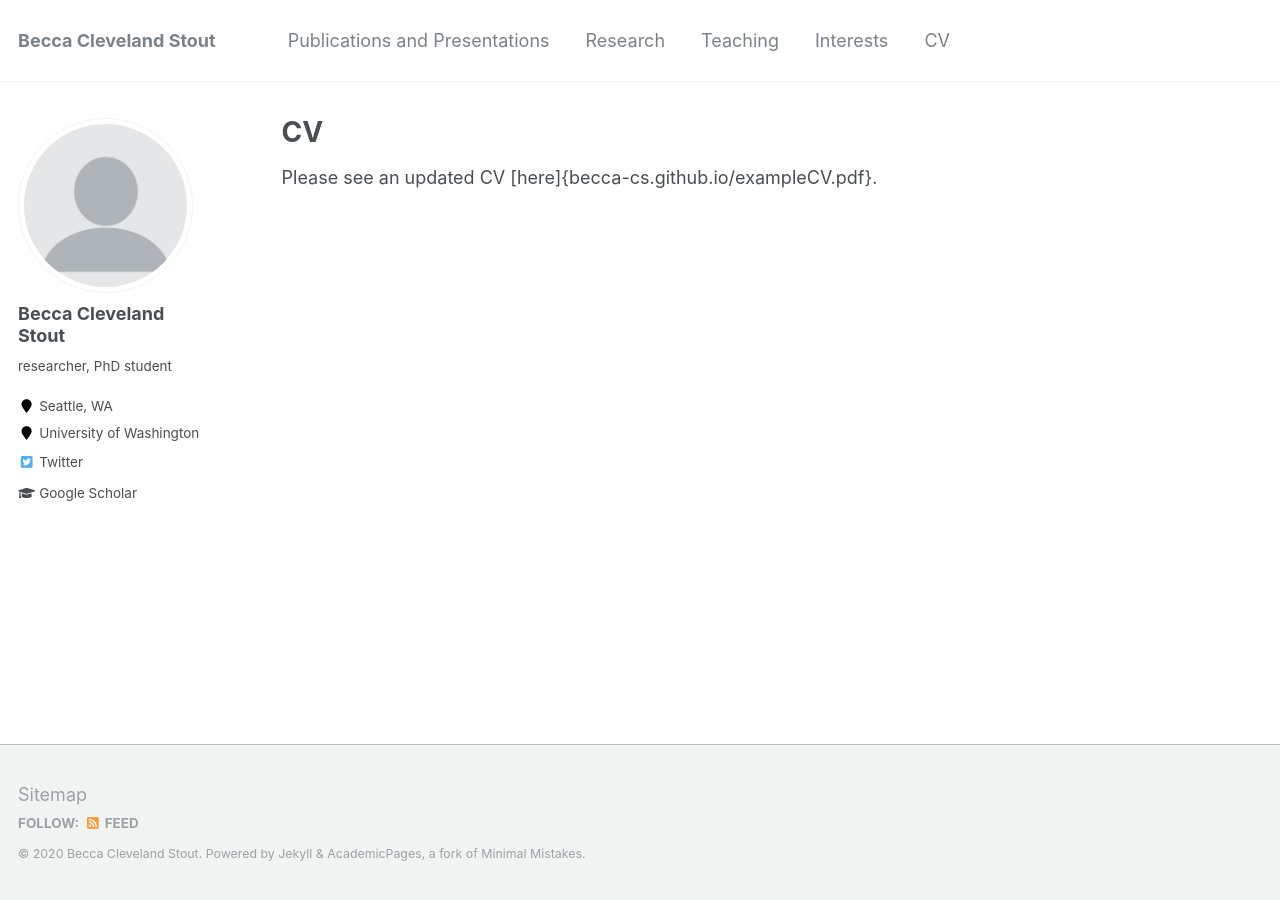
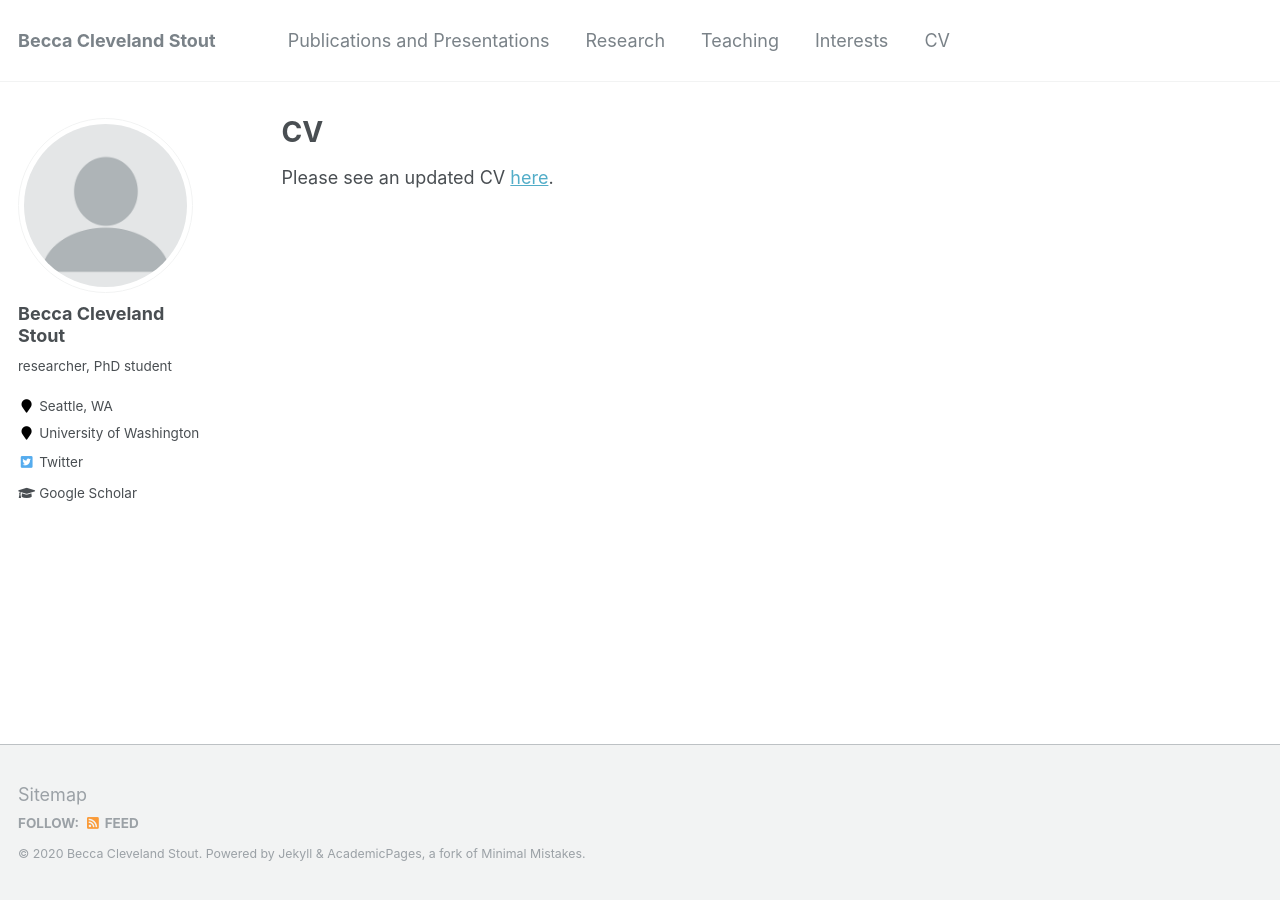
Before and after one commit to becca-cs/becca-cs.github.io, a Jekyll site: the page built from _pages/cv.md, in a window 1280 px wide. Built offline with Jekyll 4.4.1, drawn with Linux system fonts in a browser that asks for light colours.

Commit message:
Update cv.md

```diff
--- a/_pages/cv.md
+++ b/_pages/cv.md
@@ -9,4 +9,4 @@ redirect_from:
 
 {% include base_path %}
 
-Please see an updated CV [here]{becca-cs.github.io/exampleCV.pdf}.
+Please see an updated CV [here](becca-cs.github.io/exampleCV.pdf).
```
